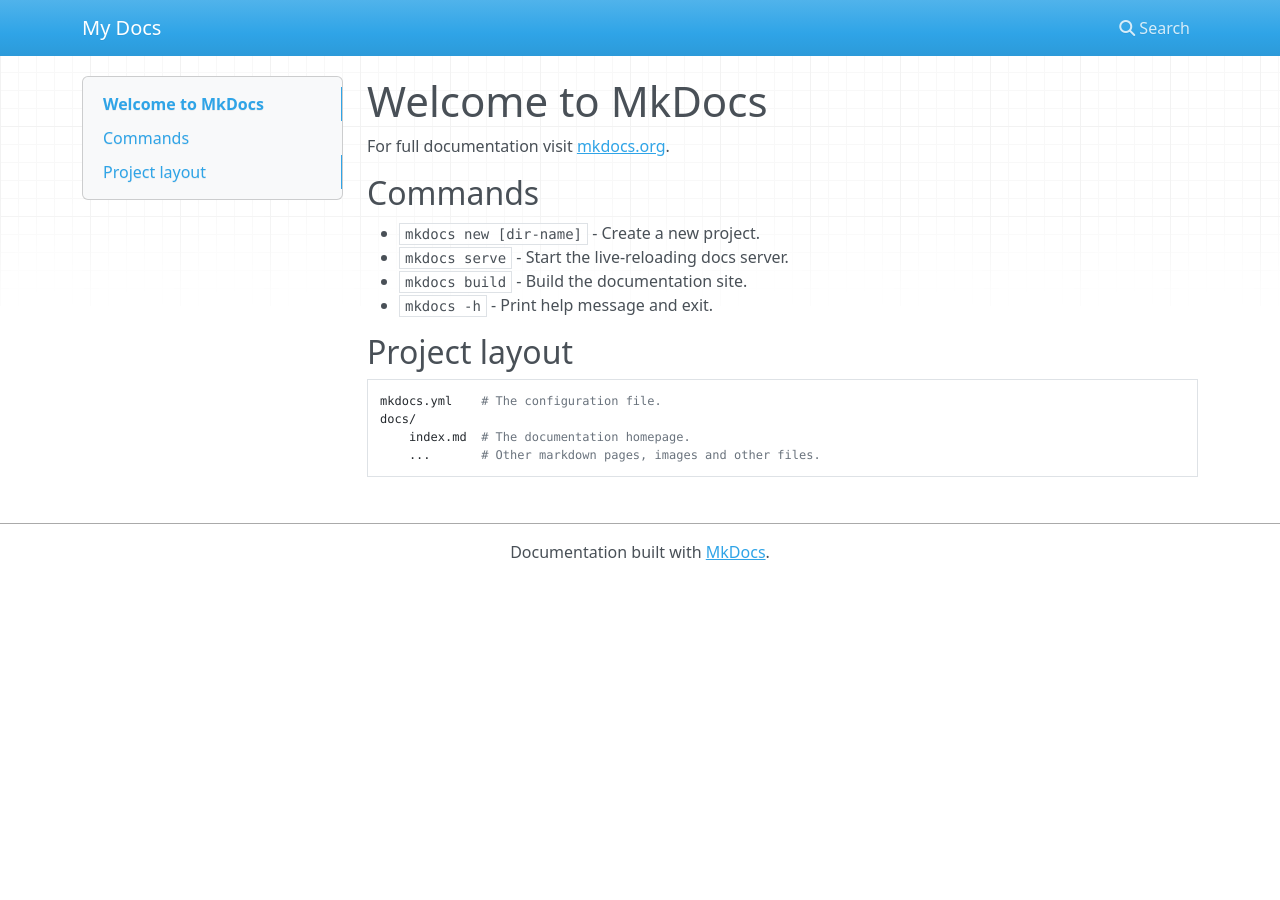
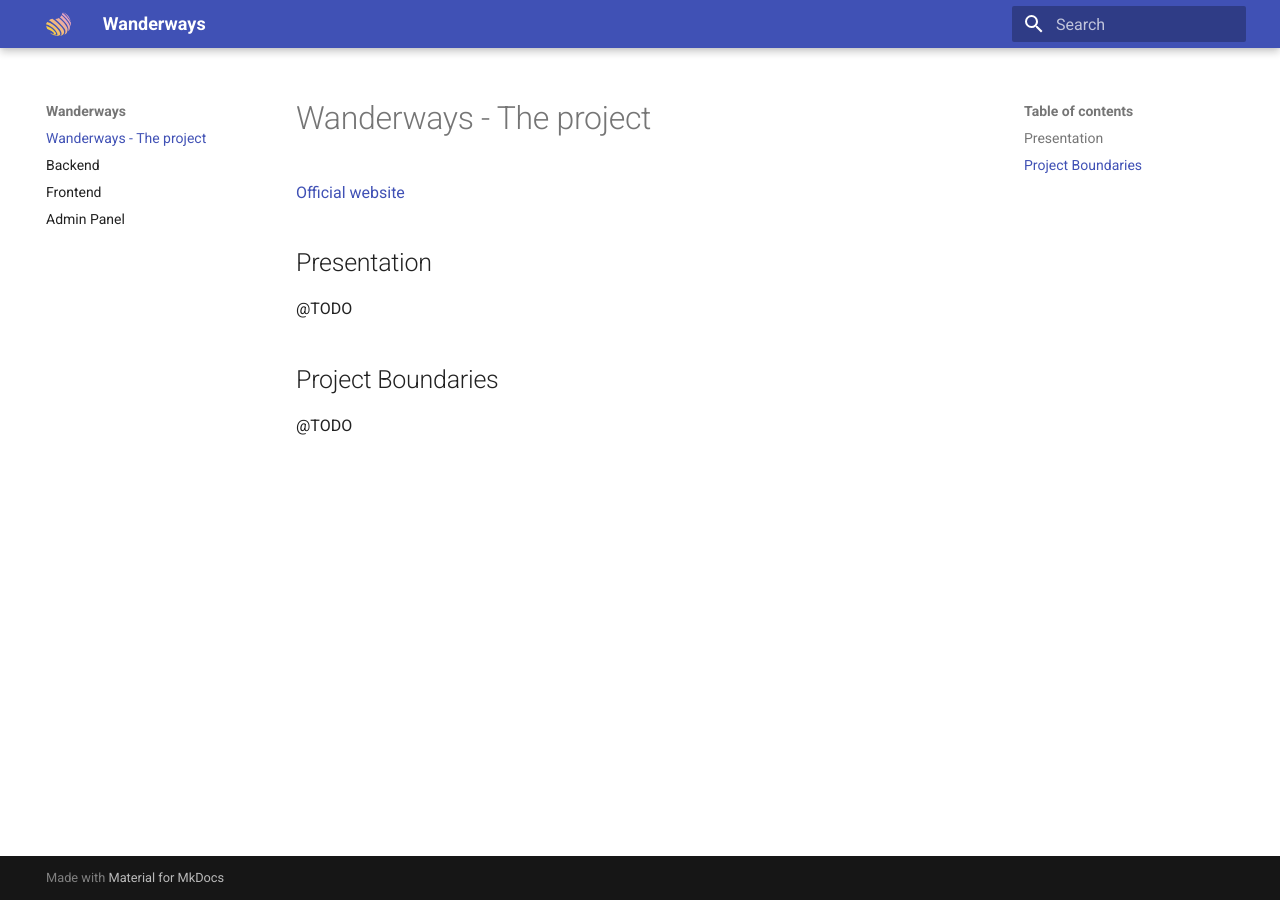
Before and after one commit to ArnoBidet/wanderways-doc, an MkDocs documentation site: the page built from docs/index.md, in a window 1280 px wide. Built offline with MkDocs 1.6.1 and Material for MkDocs 9.7.7, drawn with Linux system fonts in a browser that asks for light colours; nearby versions of some CDN libraries.

Commit message:
main[ADD] : Ajout d'une navigation de base

```diff
--- a/docs/index.md
+++ b/docs/index.md
@@ -1,17 +1,11 @@
-# Welcome to MkDocs
+# Wanderways - The project
 
-For full documentation visit [mkdocs.org](https://www.mkdocs.org).
+[Official website](https://wanderways.io)
 
-## Commands
+## Presentation
 
-* `mkdocs new [dir-name]` - Create a new project.
-* `mkdocs serve` - Start the live-reloading docs server.
-* `mkdocs build` - Build the documentation site.
-* `mkdocs -h` - Print help message and exit.
+@TODO
 
-## Project layout
+## Project Boundaries
 
-    mkdocs.yml    # The configuration file.
-    docs/
-        index.md  # The documentation homepage.
-        ...       # Other markdown pages, images and other files.
+@TODO
--- a/mkdocs.yml
+++ b/mkdocs.yml
@@ -1 +1,10 @@
-site_name: My Docs
+site_name: Wanderways
+theme:
+  name: material
+  logo: assets/logo.svg
+  favicon: assets/logo.svg
+nav:
+  - 'index.md'
+  - 'backend/backend.md'
+  - 'frontend/frontend.md'
+  - 'admin-panel/admin-panel.md'
```
Also changed, not shown: README.md (deleted, +0 -1 lines), docs/admin-panel/admin-panel.md (added, +3 -0 lines), docs/backend/backend.md (added, +3 -0 lines), docs/frontend/frontend.md (added, +3 -0 lines), docs/assets/logo.svg (added).
